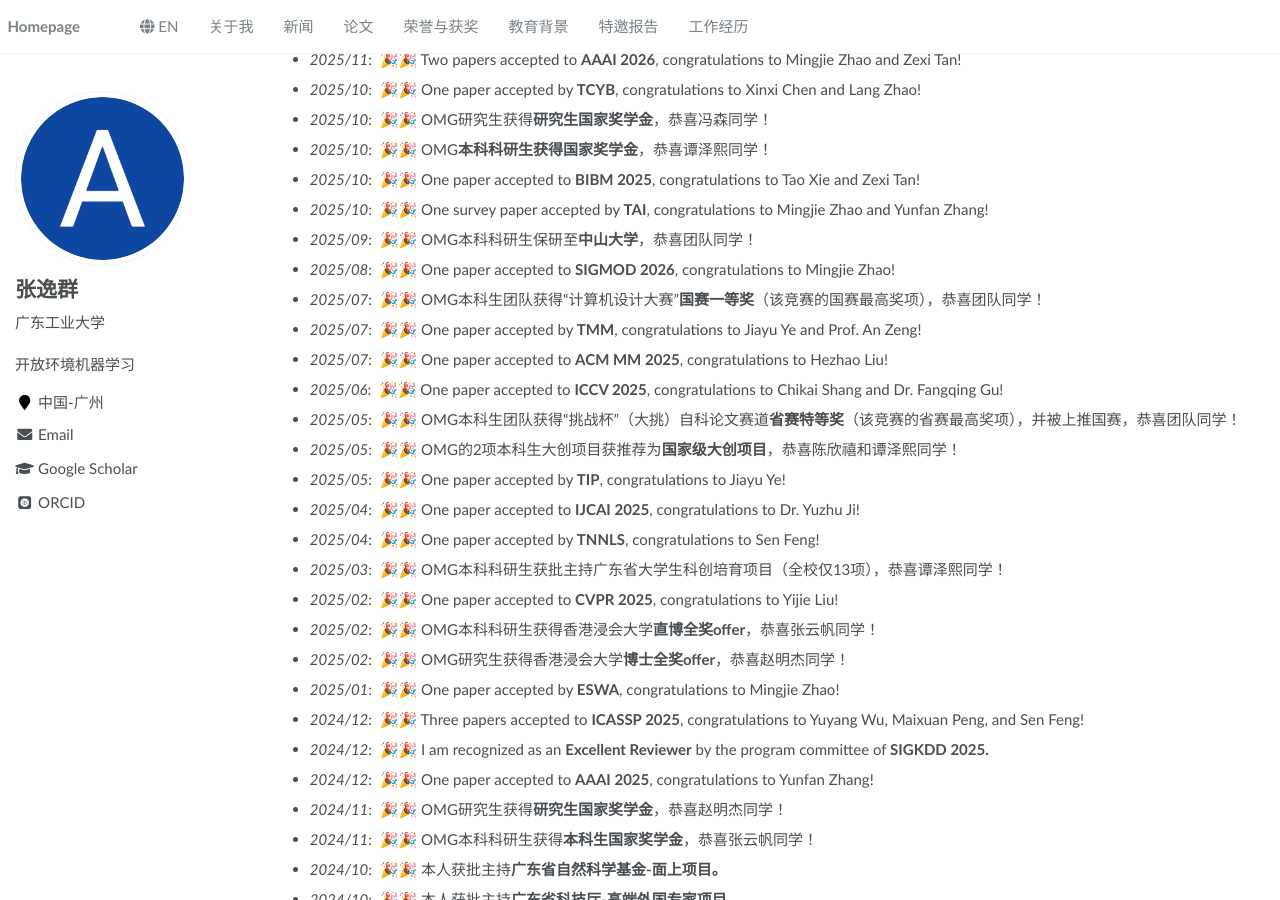
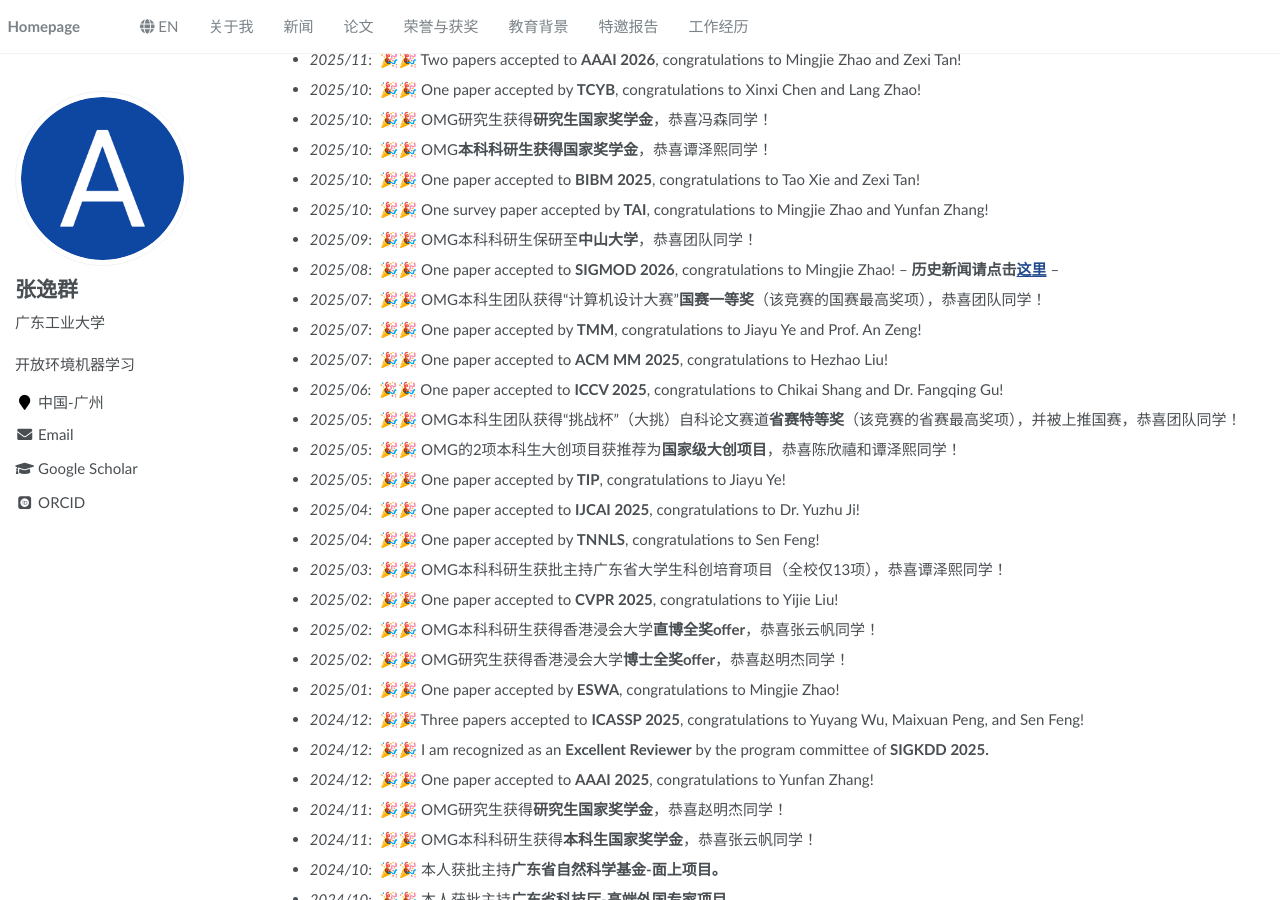
Before and after one commit to yqzhang-Zz/zh, a Jekyll site: the page built from _pages/about.md, in a window 1280 px wide and 900 px high, scrolled down 569 px. Built offline with Jekyll 4.4.1, drawn with Linux system fonts in a browser that asks for light colours; some web fonts are replaced.

Commit message:
Update about.md

```diff
--- a/_pages/about.md
+++ b/_pages/about.md
@@ -43,6 +43,7 @@ redirect_from:
 - *2025/10*: &nbsp;🎉🎉 One survey paper accepted by **TAI**, congratulations to Mingjie Zhao and Yunfan Zhang!
 - *2025/09*: &nbsp;🎉🎉 OMG本科科研生保研至**中山大学**，恭喜团队同学！
 - *2025/08*: &nbsp;🎉🎉 One paper accepted to **SIGMOD 2026**, congratulations to Mingjie Zhao!
+-- **历史新闻请点击[这里](https://ieeexplore.ieee.org/abstract/document/11007519)** --
 - *2025/07*: &nbsp;🎉🎉 OMG本科生团队获得“计算机设计大赛”**国赛一等奖**（该竞赛的国赛最高奖项），恭喜团队同学！
 - *2025/07*: &nbsp;🎉🎉 One paper accepted by **TMM**, congratulations to Jiayu Ye and Prof. An Zeng!
 - *2025/07*: &nbsp;🎉🎉 One paper accepted to **ACM MM 2025**, congratulations to Hezhao Liu!
```
